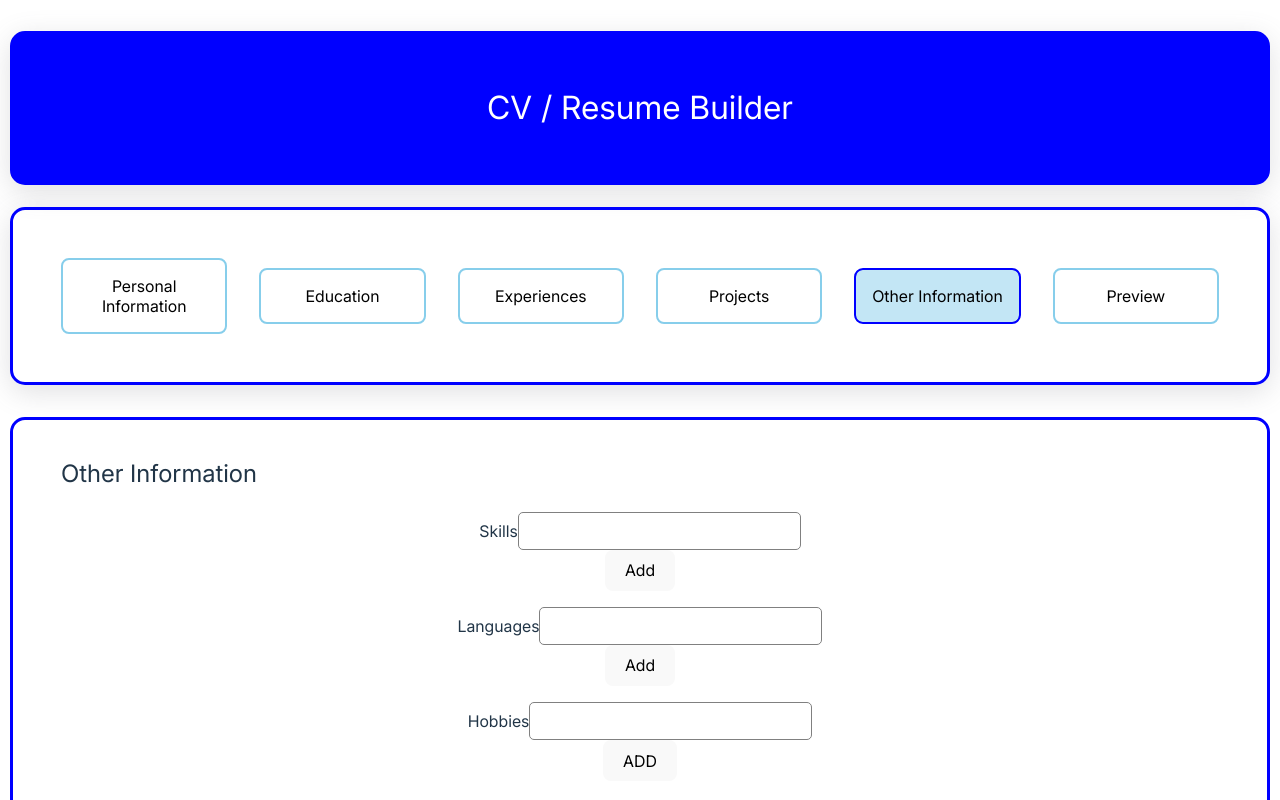
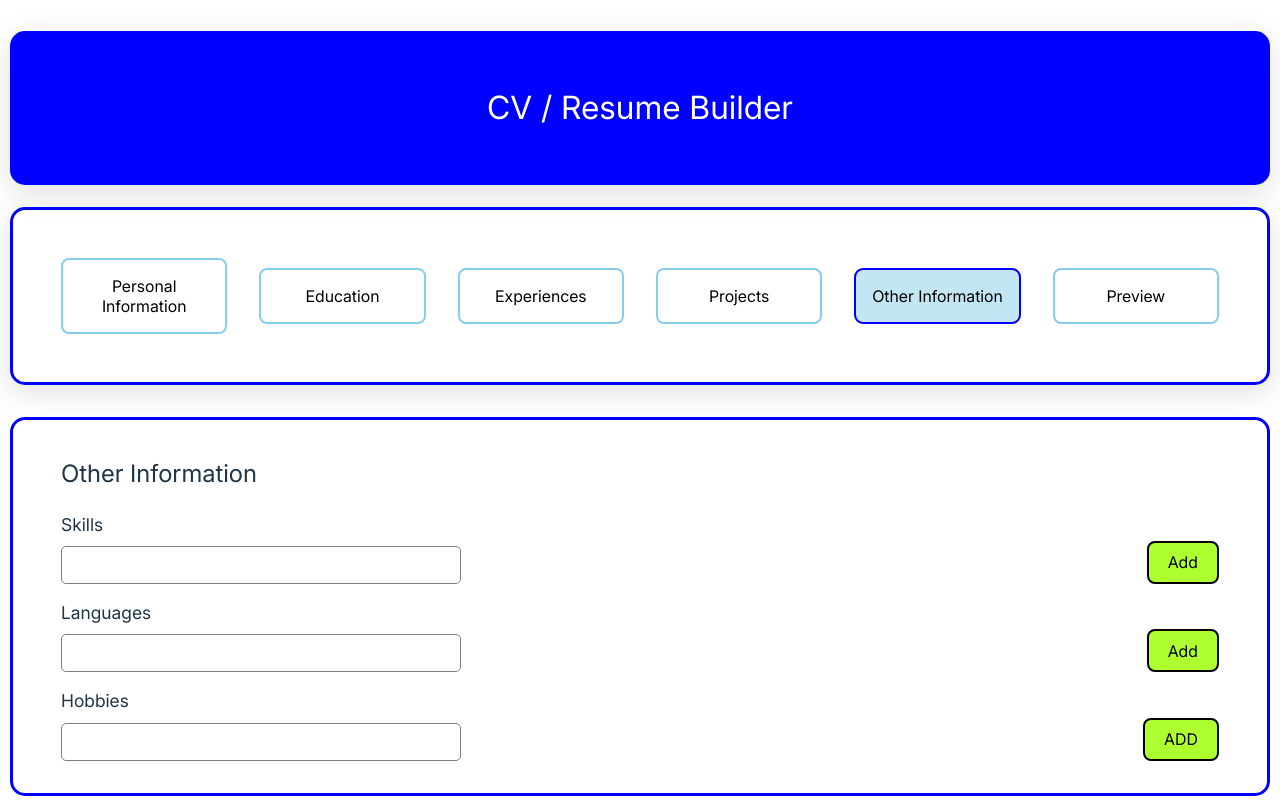
Before and after one commit to yashu483/odin-cv-application, a React (Vite) app: page / in a window 1280 px wide. Both pictures are taken after a click on the button "Other Information". Shown: the top 800 px of the page. Built offline with nearby package versions, Linux system fonts and the light colour scheme.

Commit message:
feat: complete OtherInfo component

```diff
--- a/src/App.jsx
+++ b/src/App.jsx
@@ -3,6 +3,7 @@ import "./styles/Body.css";
 import "./styles/PersonalInfo.css";
 import "./styles/Education.css";
 import "./styles/Projects.css";
+import "./styles/OtherInfo.css";
 import "./App.css";
 
 function App() {
--- a/src/components/Body.jsx
+++ b/src/components/Body.jsx
@@ -1,11 +1,15 @@
 import { useState } from "react";
+import { v4 as uuidv4 } from "uuid";
 
 // import from component files
 import PersonalInfo from "./PersonalInfo";
 import { Education, AddEducation } from "./Education";
 import { Experience, NewExperience } from "./Experience";
 import { Project, NewProject } from "./Projects";
-import OtherInfo from "./OtherInfo";
+import { OtherInfo } from "./OtherInfo";
+
+console.log(uuidv4().length);
+console.log(uuidv4().length);
 
 const personalInfo = {
   fullName: "",
@@ -37,8 +41,11 @@ jobInfo.push(new NewExperience());
 
 const projectInfo = [];
 projectInfo.push(new NewProject());
-
-const otherInfoObj = { skills: [], languages: [], hobbies: [] };
+const otherInfoObj = {
+  skills: [""],
+  languages: [""],
+  hobbies: [""],
+};
 
 function Header({ selectedSection, changeSection }) {
   return (
--- a/src/components/OtherInfo.jsx
+++ b/src/components/OtherInfo.jsx
@@ -1,35 +1,199 @@
+import { v4 as uuidv4 } from "uuid";
+
+const OtherInfoCard = function OtherInfoCard({
+  currentInfoName,
+  currentInfoValue,
+  otherInfo,
+  setOtherInfo,
+}) {
+  const uuid = currentInfoValue.slice(-36);
+
+  const deleteButtonHandler = function deleteButtonHandler() {
+    const removedDeletedItemArray = otherInfo[currentInfoName].filter((str) => {
+      const strUUID = str.slice(-36);
+      return strUUID !== uuid;
+    });
+    const newObj = {};
+
+    Object.keys(otherInfo).forEach((key) => {
+      if (key === currentInfoName) {
+        newObj[currentInfoName] = removedDeletedItemArray;
+      } else {
+        const tempArray = otherInfo[key];
+        newObj[key] = [...tempArray];
+      }
+    });
+    setOtherInfo(newObj);
+    // you have to copy otherInfo object, but also its elements should be copied , not mutated
+  };
+  const removeUUID = currentInfoValue.slice(0, -36);
+  return (
+    <div className="info-card" key={uuid}>
+      <p>{removeUUID}</p>
+      <button
+        type="button"
+        className="otherinfo-card-delete-button"
+        onClick={deleteButtonHandler}
+      >
+        Delete
+      </button>
+    </div>
+  );
+};
+const OtherInfoCategory = function OtherInfoCategory({
+  otherInfoCategoryName,
+  otherInfoCategoryArray,
+  otherInfo,
+  setOtherInfo,
+}) {
+  const lastArrayIndex = otherInfoCategoryArray.length - 1;
+  const capitalizeCategoryName = function capitalizeCategoryName(name) {
+    switch (name) {
+      case "skills":
+        return "Skills";
+      case "languages":
+        return "Languages";
+      case "hobbies":
+        return "Hobbies";
+    }
+  };
+  return (
+    <div className="other-info-category-component" key={otherInfoCategoryName}>
+      <h3 className="info-card-h3">
+        {capitalizeCategoryName(otherInfoCategoryName)}
+      </h3>
+      <div className="card-contains-other-info">
+        {otherInfoCategoryArray.length === 1 ? (
+          <p>{`No ${otherInfoCategoryName} added.`}</p>
+        ) : (
+          otherInfoCategoryArray.map((item, index) => {
+            if (lastArrayIndex === index) {
+              return null;
+            } else {
+              return (
+                <OtherInfoCard
+                  currentInfoName={otherInfoCategoryName}
+                  currentInfoValue={item}
+                  otherInfo={otherInfo}
+                  setOtherInfo={setOtherInfo}
+                />
+              );
+            }
+          })
+        )}
+      </div>
+    </div>
+  );
+};
+const ShowOtherInfo = function ShowOtherInfo({ otherInfo, setOtherInfo }) {
+  return (
+    <>
+      <h2 className="section-headings">More About Yourself</h2>
+      <div className="other-info-category">
+        {Object.keys(otherInfo).map((key) => {
+          return (
+            <OtherInfoCategory
+              otherInfoCategoryName={key}
+              otherInfoCategoryArray={otherInfo[key]}
+              otherInfo={otherInfo}
+              setOtherInfo={setOtherInfo}
+            />
+          );
+        })}
+      </div>
+    </>
+  );
+};
 function OtherInfo({ otherInfo, setOtherInfo }) {
+  const getOtherInfoCopy = function getOtherInfoCopy(obj) {
+    // its always going to be use to copy otherInfo
+
+    const newObj = {};
+    Object.keys(obj).forEach((key) => {
+      const keyArray = obj[key];
+      const copyArray = [...keyArray];
+      newObj[key] = copyArray;
+    });
+    return newObj;
+  };
+
+  const handleInput = function handleInput(e) {
+    const copyObj = getOtherInfoCopy(otherInfo);
+    const currentlyEditingCategory = copyObj[e.target.id];
+    currentlyEditingCategory[currentlyEditingCategory.length - 1] =
+      e.target.value;
+    setOtherInfo(copyObj);
+  };
+
+  const addButtonHandler = function addButtonHandler(e) {
+    const copyObj = getOtherInfoCopy(otherInfo);
+    const currentlyEditingArray = copyObj[e.target.id];
+    const currentlyEditingItem =
+      currentlyEditingArray[currentlyEditingArray.length - 1];
+    const uuid = uuidv4();
+    const addUUID = currentlyEditingItem + uuid;
+    currentlyEditingArray[currentlyEditingArray.length - 1] = addUUID;
+    currentlyEditingArray.push("");
+    setOtherInfo(copyObj);
+  };
+
   return (
     <>
       <div className="main-section-component">
         <h2 className="section-headings">Other Information</h2>
         <form className="section-form">
           <div className="other-info-container">
-            <div>
+            <div className="other-info-input-row">
               <label htmlFor="skills">Skills</label>
-              <input type="text" name="skills" id="skills" />
+              <input
+                type="text"
+                name="skills"
+                id="skills"
+                onChange={handleInput}
+                value={otherInfo.skills[otherInfo.skills.length - 1]}
+              />
             </div>
-            <button type="button">Add</button>
+            <button type="button" id="skills" onClick={addButtonHandler}>
+              Add
+            </button>
           </div>
           <div className="other-info-container">
-            <div>
+            <div className="other-info-input-row">
               <label htmlFor="languages">Languages</label>
-              <input type="text" name="languages" id="languages" />
+              <input
+                type="text"
+                name="languages"
+                id="languages"
+                onChange={handleInput}
+                value={otherInfo.languages[otherInfo.languages.length - 1]}
+              />
             </div>
-            <button type="button">Add</button>
+            <button type="button" id="languages" onClick={addButtonHandler}>
+              Add
+            </button>
           </div>
           <div className="other-info-container">
-            <div>
+            <div className="other-info-input-row">
               <label htmlFor="hobbies">Hobbies</label>
-              <input type="text" name="hobbies" id="hobbies" />
+              <input
+                type="text"
+                name="hobbies"
+                id="hobbies"
+                onChange={handleInput}
+                value={otherInfo.hobbies[otherInfo.hobbies.length - 1]}
+              />
             </div>
-            <button type="button">ADD</button>
+            <button type="button" id="hobbies" onClick={addButtonHandler}>
+              ADD
+            </button>
           </div>
         </form>
       </div>
-      <div className="main-section-component"></div>
+      <div className="main-section-component">
+        <ShowOtherInfo otherInfo={otherInfo} setOtherInfo={setOtherInfo} />
+      </div>
     </>
   );
 }
 
-export default OtherInfo;
+export { OtherInfo };
--- /dev/null
+++ b/src/styles/OtherInfo.css
@@ -0,0 +1,69 @@
+.other-info-container {
+  display: flex;
+  justify-content: space-between;
+  align-items: center;
+  gap: 4rem;
+}
+
+.other-info-container > button {
+  border: 2px solid black;
+  background-color: greenyellow;
+  align-self: flex-end;
+}
+.other-info-input-row {
+  display: flex;
+  flex-direction: column;
+  justify-content: center;
+  gap: 8px;
+  flex: 1;
+}
+.other-info-input-row > label {
+  text-align: start;
+  font-size: 1.1em;
+}
+
+.other-info-input-row > input {
+  max-width: 400px;
+}
+
+.other-info-category-component {
+  display: flex;
+  flex-direction: column;
+  border-radius: 15px;
+}
+.card-contains-other-info {
+  display: flex;
+  flex-wrap: wrap;
+  border: 2px solid gold;
+  padding: 10px;
+  border-radius: 5px;
+  gap: 1rem;
+}
+
+.info-card {
+  border: 1px solid skyblue;
+  border-radius: 15px;
+  padding: 8px;
+  display: flex;
+  justify-content: center;
+  align-items: center;
+  gap: 1rem;
+  background-color: greenyellow;
+}
+.info-card > p {
+  margin: 0;
+}
+
+.info-card > button {
+  border: 1px solid black;
+  padding: 5px;
+  height: max-content;
+  background-color: red;
+}
+.other-info-category-component > * {
+  text-align: start;
+}
+
+.info-card-h3 {
+  margin-bottom: 5px;
+}
```
